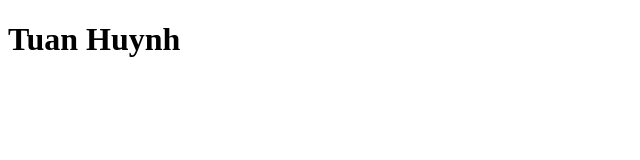
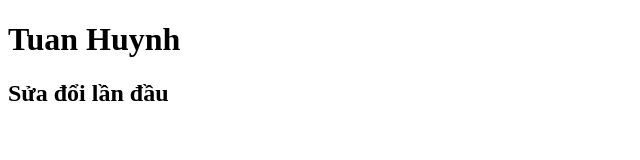
Before and after one commit to tuanhuynh3108/Project-02-2, a plain HTML site: page index.html in a window 1280 px wide. Shown: the whole page, without its empty margins (0-640 px from the left). Drawn offline with Linux system fonts and the light colour scheme.

Commit message:
Sửa đổi lần đầu

```diff
--- a/index.html
+++ b/index.html
@@ -7,5 +7,6 @@
 </head>
 <body>
     <h1>Tuan Huynh </h1>
+    <h2>Sửa đổi lần đầu</h2>
 </body>
 </html>
```
